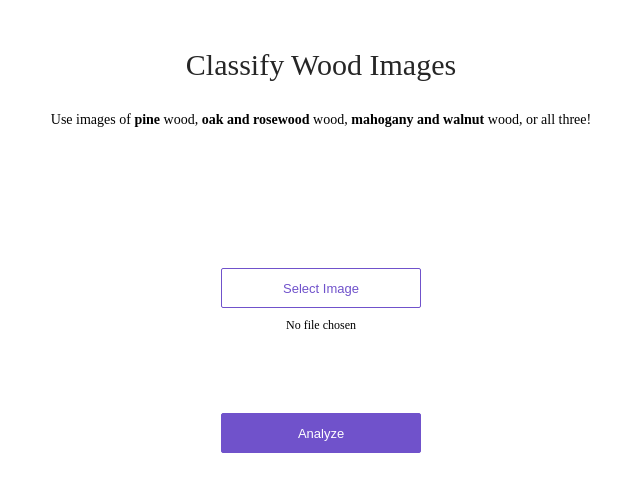
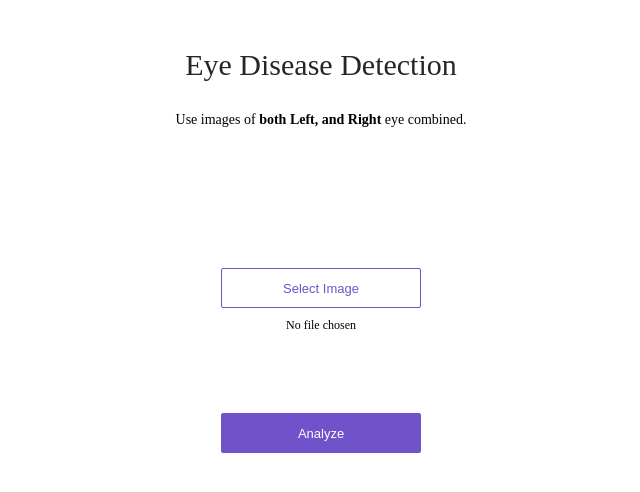
Before and after one commit to itsatif/Eye_Disease_Detection_Deployment, a plain HTML site: page app/view/index.html in a window 1280 px wide. Shown: the whole page, without its empty margins (319-959 px from the left). Drawn offline with Linux system fonts and the light colour scheme.

Commit message:
Update index.html

```diff
--- a/app/view/index.html
+++ b/app/view/index.html
@@ -7,10 +7,9 @@
 <body>
 <div>
   <div class='center'>
-    <div class='title'>Classify Wood Images </div>
+    <div class='title'>Eye Disease Detection </div>
     <p>
-      Use images of <strong>pine</strong> wood, <strong>oak and rosewood</strong> wood, <strong>mahogany and walnut</strong> wood, or
-      all three!
+      Use images of <strong>both</strong>  <strong>Left, and Right </strong>eye combined.
     </p>
     <div class='content'>
       <div class='no-display'>
```
